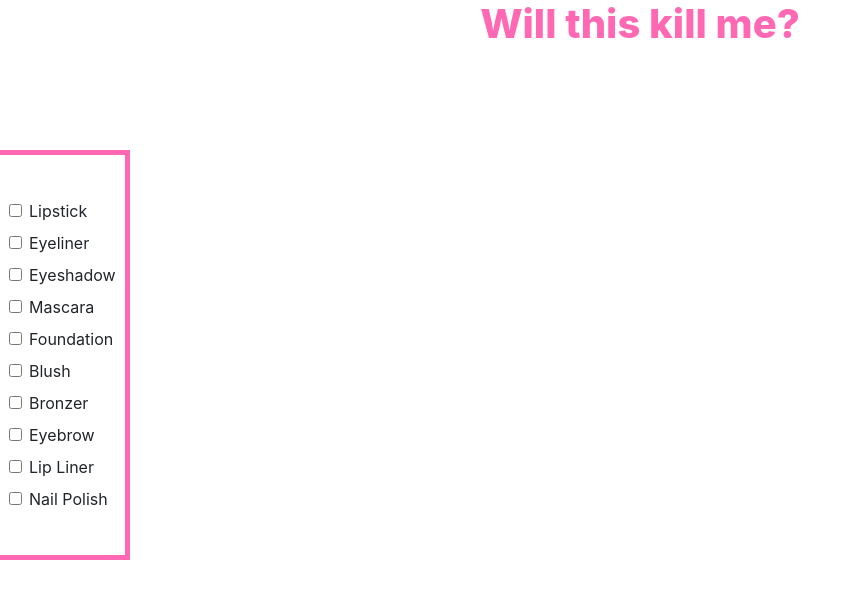
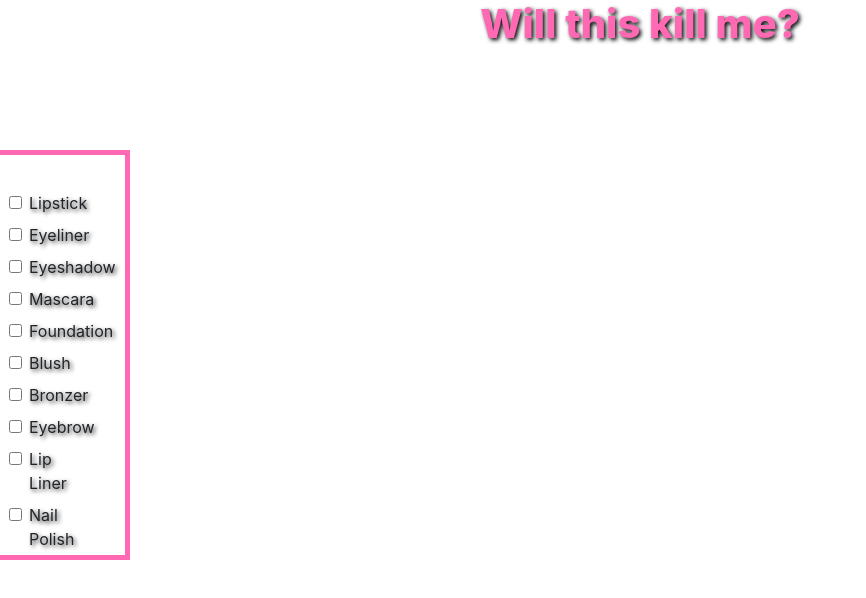
Before and after one commit to katygrahamm/make-up-app, a React app: page / in a window 1280 px wide. Shown: the whole page, without its empty margins (0-866 px from the left). Built offline with nearby package versions, Linux system fonts and the light colour scheme.

Commit message:
added some shadows and small styling changes

```diff
--- a/src/index.css
+++ b/src/index.css
@@ -2,7 +2,7 @@
   padding-top: 200px;
   height: 50%;
   position: fixed;
-  display: flex;
+  display: absolute;
   border-style: solid;
   border-width: 5px;
   width: 160px;
@@ -11,6 +11,7 @@
   padding-top: 20px;
   padding-bottom: 380px;
   border-color: #FF69B4;
+  text-shadow:2px 2px 4px #383737;
 }
 
 #header {
@@ -21,4 +22,5 @@
   z-index: 1;
   color: #FF69B4;
   font-weight: 800;
+  text-shadow: 2px 2px 4px #000000;
 }
```
